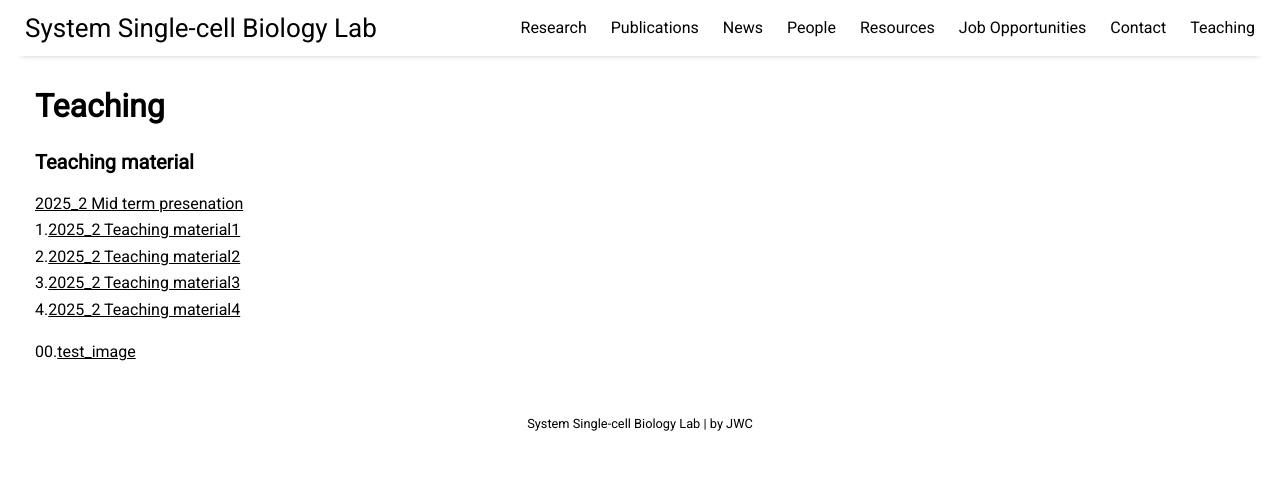
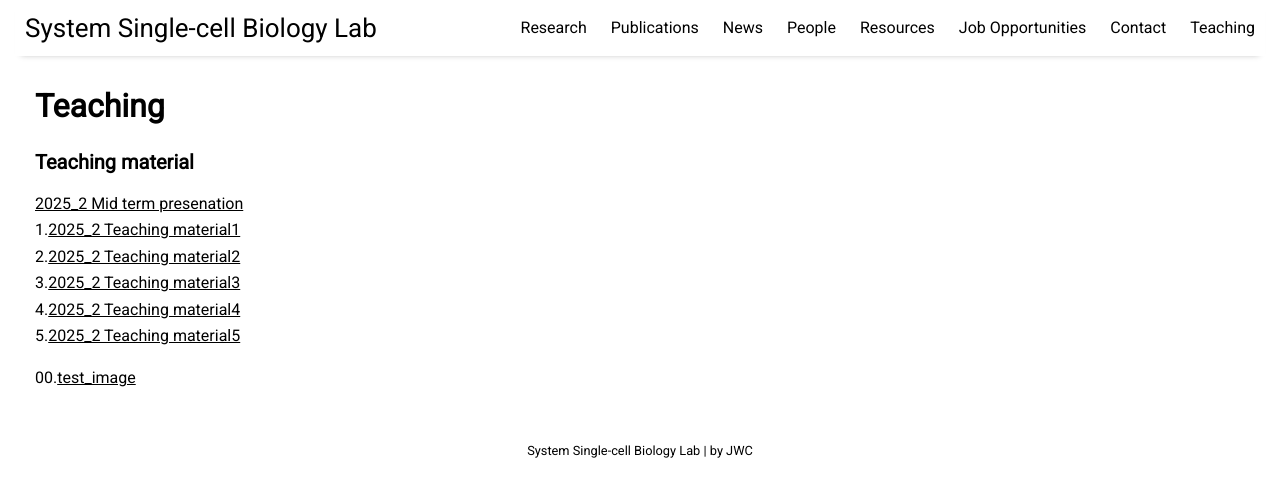
Before and after one commit to jaewon-cho/jaewon-cho.github.io, a Jekyll site: the page built from pages/teaching.md, in a window 1280 px wide. Shown: the top 497 px of the page. Built offline with Jekyll 4.4.1, drawn with Linux system fonts in a browser that asks for light colours; nearby versions of some CDN libraries.

Commit message:
Update teaching.md

```diff
--- a/pages/teaching.md
+++ b/pages/teaching.md
@@ -10,5 +10,6 @@ permalink: /teaching
 2.[2025_2 Teaching material2](https://github.com/jaewon-cho/jaewon-cho.github.io/raw/refs/heads/main/assets/teaching/1_bulk_rna_seq_lecture.pdf)<br/>
 3.[2025_2 Teaching material3](https://github.com/jaewon-cho/jaewon-cho.github.io/raw/refs/heads/main/assets/teaching/2_scRNA1_lecture.pdf)<br/>
 4.[2025_2 Teaching material4](https://github.com/jaewon-cho/jaewon-cho.github.io/raw/refs/heads/main/assets/teaching/3_scRNA2_lecture.pdf)<br/>
+5.[2025_2 Teaching material5](https://github.com/jaewon-cho/jaewon-cho.github.io/raw/refs/heads/main/assets/teaching/4_Cite_TCRseq_lecture.pdf)<br/>
 
 00.[test_image](https://raw.githubusercontent.com/jaewon-cho/jaewon-cho.github.io/main/assets/img/job.png)<br/>
```
